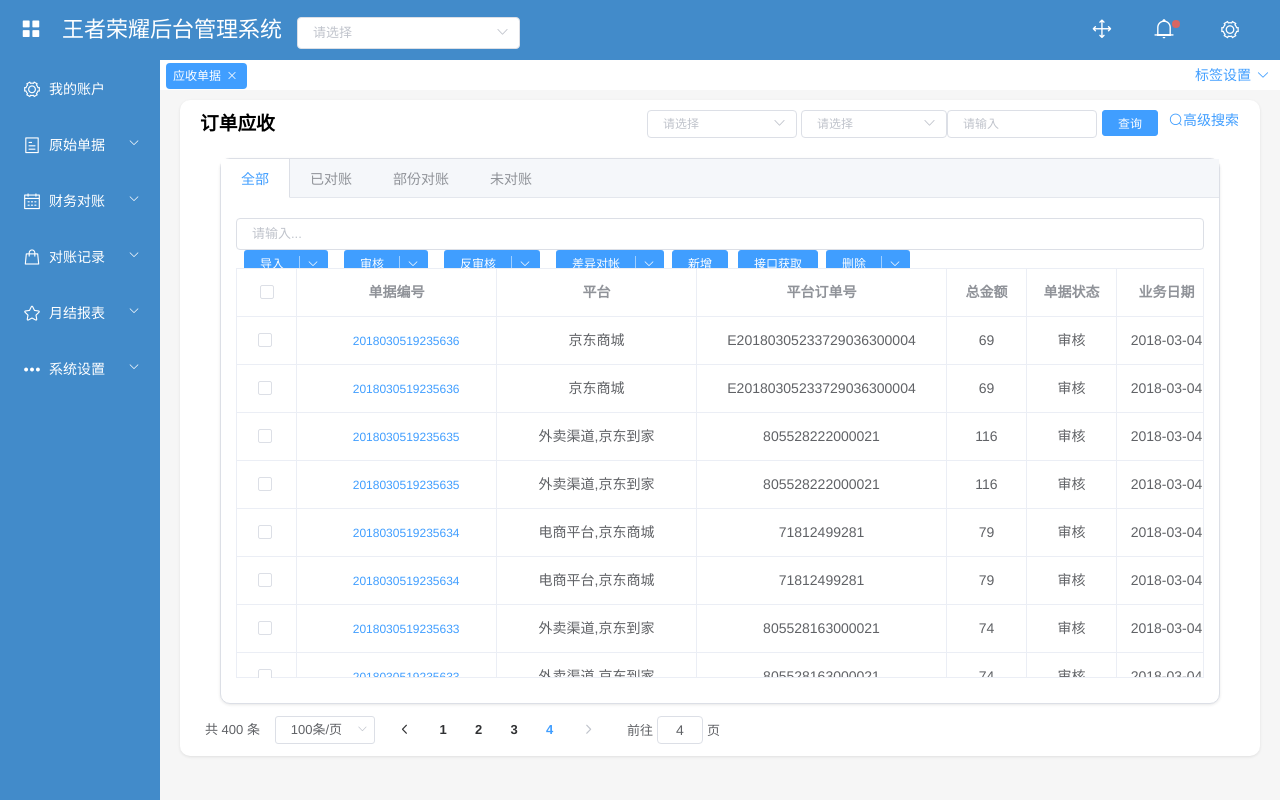
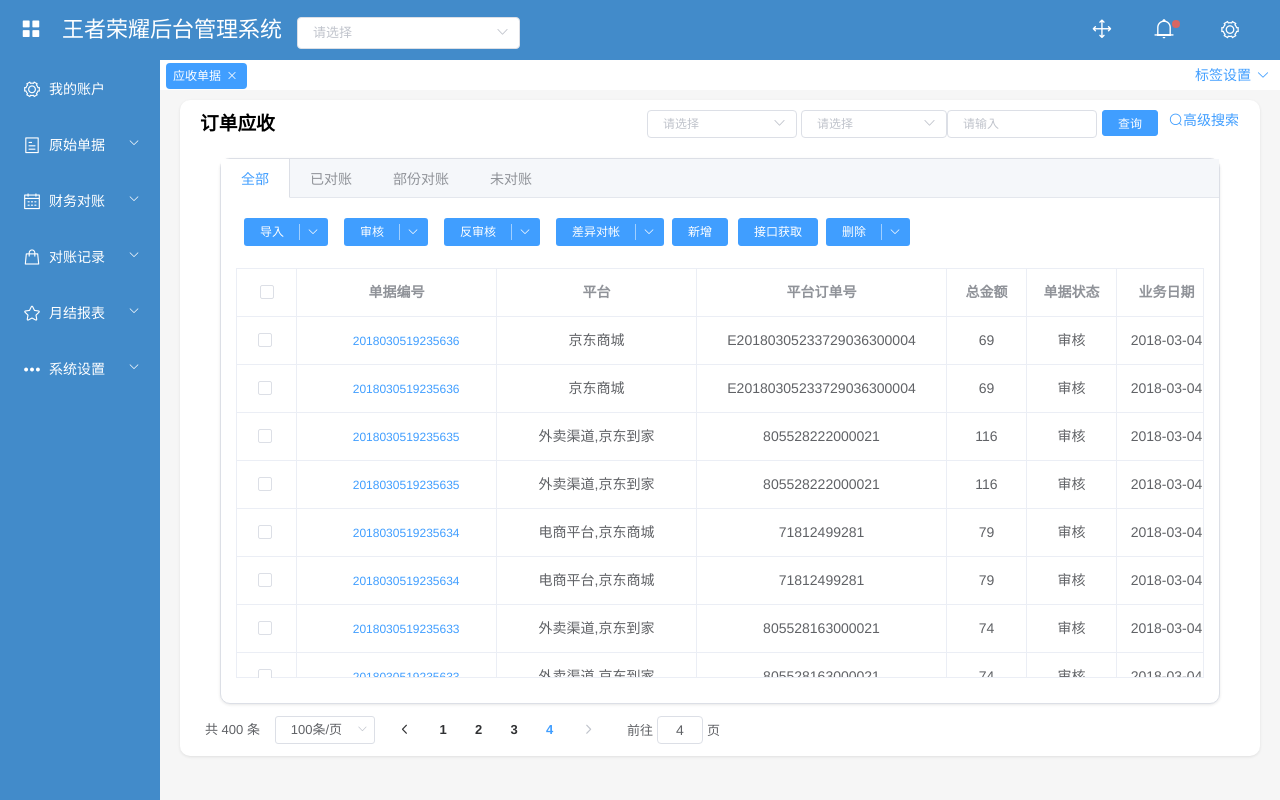
Before and after one commit to hzlshen/vue-project, a Vue app: page /#/orderReceivable in a window 1280 px wide. Built offline with nearby package versions, Linux system fonts and the light colour scheme; sample sign-in values are in the browser's storage.

Commit message:
Update OrderReceivable.vue

```diff
--- a/src/page/inquiry/OrderReceivable.vue
+++ b/src/page/inquiry/OrderReceivable.vue
@@ -14,7 +14,6 @@
           <el-tabs type="border-card" v-model="activeName">
             <!--按钮-->
             <el-row>
-              <hzl-input></hzl-input>
               <btnList></btnList>
             </el-row>
             <el-tab-pane label="全部" name="Whole">
```
